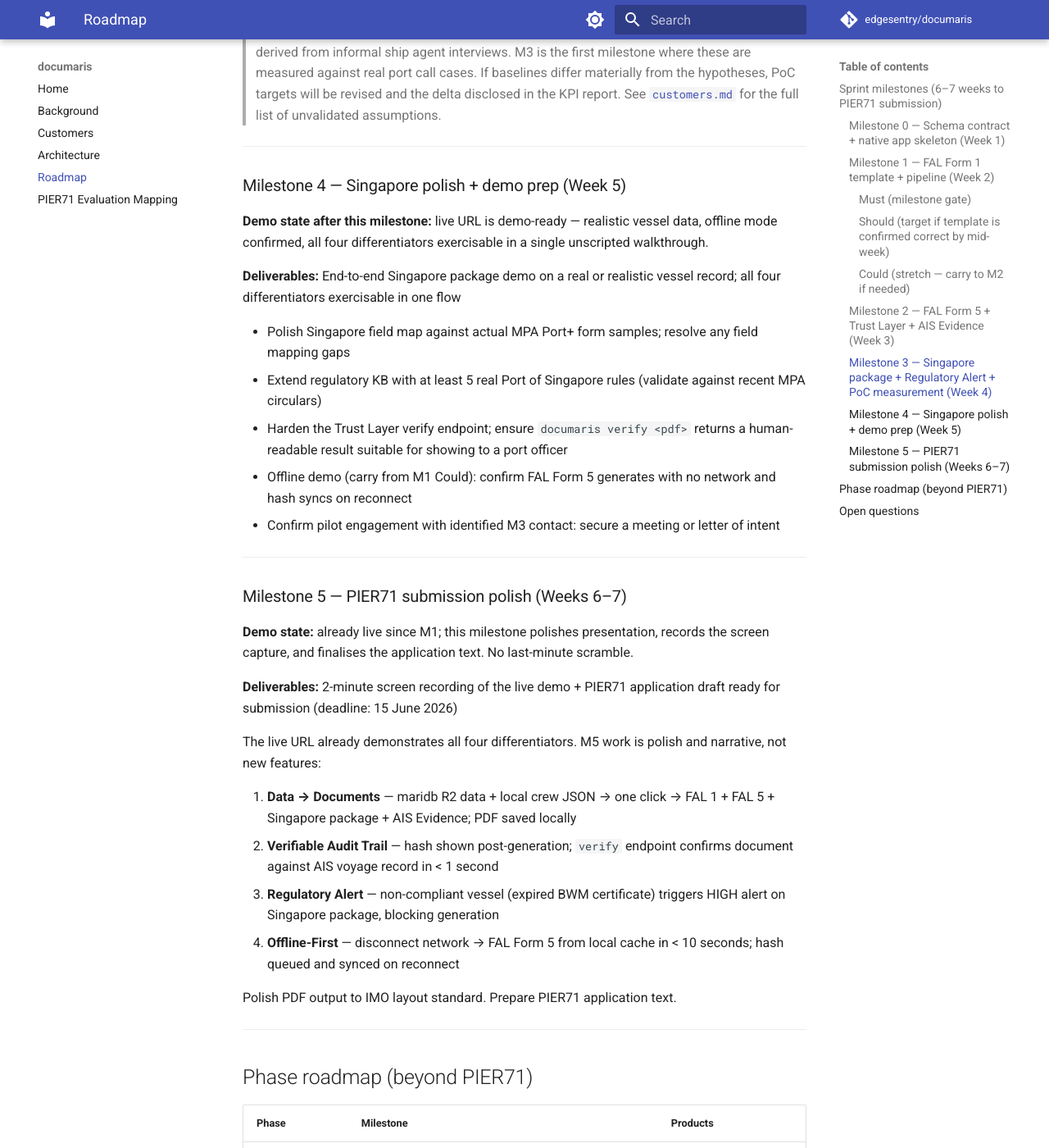
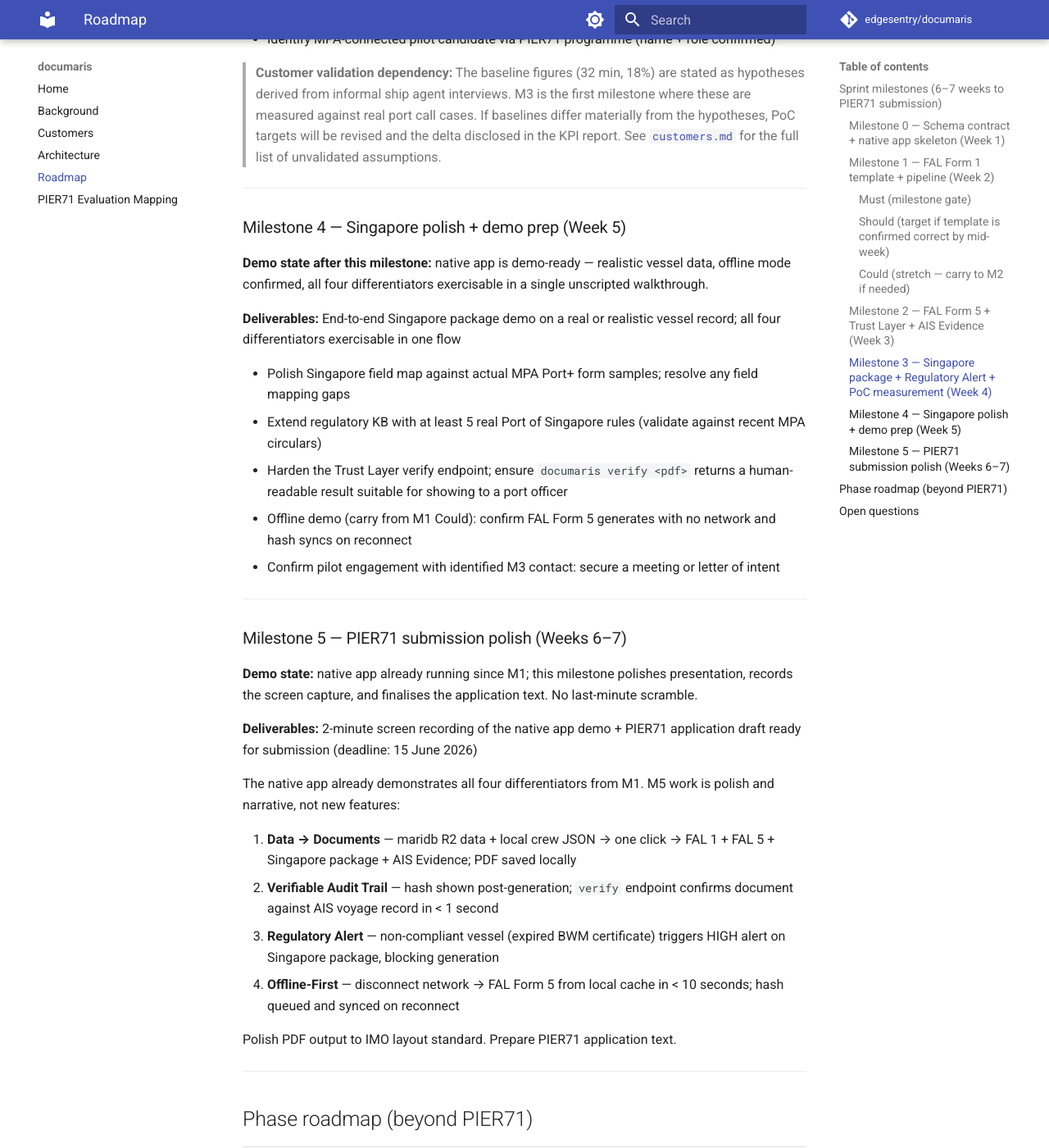
Before and after one commit to edgesentry/documaris, an MkDocs documentation site: the page built from docs/roadmap.md, in a window 1280 px wide and 1400 px high, scrolled down 2757 px. Shown: the whole window at 82% size. Built offline with MkDocs 1.6.1 and Material for MkDocs 9.7.7, drawn with Linux system fonts in a browser that asks for light colours; comment, search, counter and statistics services are not loaded; some of the changed text lies outside the part shown.

Commit message:
update roadmap: native app + R2 audit bucket; remove stale references
- All "live URL" → "native app"
- "maridb audit log entry visible" → "AuditRecord in append-only R2 audit bucket"
- M2 Trust Layer deliverable now correctly describes: DocumentAuditPayload
  → edgesentry-audit seal → AuditRecord → local log + R2 audit bucket sync

Co-Authored-By: Claude Sonnet 4.6 <noreply@anthropic.com>

```diff
--- a/docs/roadmap.md
+++ b/docs/roadmap.md
@@ -46,20 +46,20 @@
 
 ### Milestone 2 — FAL Form 5 + Trust Layer + AIS Evidence (Week 3)
 
-**Demo state after this milestone:** live URL generates a full port call package (FAL 1 + FAL 5 + AIS Evidence); each PDF displays its BLAKE3 hash; verify link confirms authenticity in < 1 second.
+**Demo state after this milestone:** native app generates a full port call package (FAL 1 + FAL 5 + AIS Evidence); each PDF displays its BLAKE3 hash; `documaris verify <pdf>` confirms authenticity in < 1 second.
 
-**Deliverables:** Port call package (FAL 1 + FAL 5 + AIS Voyage Evidence) sharing one integrity hash; `documaris verify <pdf>` CLI; maridb audit log entry visible
+**Deliverables:** Port call package (FAL 1 + FAL 5 + AIS Voyage Evidence) sharing one integrity hash; `documaris verify <pdf>` CLI; AuditRecord entry visible in append-only R2 audit bucket
 
 - FAL Form 5 field map (variable crew size)
 - Multi-document output: `documaris generate port-call-package --vessel <id>`
-- Trust Layer: `edgesentry-audit` path dep; BLAKE3 hash on PDF output; hash embedded in XMP metadata; `AuditRecord` written to maridb audit log
+- Trust Layer: `edgesentry-audit` path dep; BLAKE3 hash on PDF output; hash embedded in XMP metadata; `DocumentAuditPayload` serialised → `edgesentry-audit` seal → `AuditRecord` written to local audit log + synced to append-only R2 audit bucket
 - AIS Voyage Evidence: DuckDB query on maridb R2 AIS events → AI fill natural-language voyage summary → signed companion document appended to the package
 
 ---
 
 ### Milestone 3 — Singapore package + Regulatory Alert + PoC measurement (Week 4)
 
-**Demo state after this milestone:** live URL adds "Singapore port entry package" button; a pre-loaded non-compliant vessel triggers a visible HIGH alert that blocks the generate button. PoC KPI report published.
+**Demo state after this milestone:** native app adds "Singapore port entry package" button; a pre-loaded non-compliant vessel triggers a visible HIGH alert that blocks the generate button. PoC KPI report published.
 
 **Deliverables:** `singapore_port_entry_field_map.json` + Regulatory Alert demo on a deliberately non-compliant vessel + PoC KPI report + subscription pricing model draft
 
@@ -80,7 +80,7 @@
 
 ### Milestone 4 — Singapore polish + demo prep (Week 5)
 
-**Demo state after this milestone:** live URL is demo-ready — realistic vessel data, offline mode confirmed, all four differentiators exercisable in a single unscripted walkthrough.
+**Demo state after this milestone:** native app is demo-ready — realistic vessel data, offline mode confirmed, all four differentiators exercisable in a single unscripted walkthrough.
 
 **Deliverables:** End-to-end Singapore package demo on a real or realistic vessel record; all four differentiators exercisable in one flow
 
@@ -94,11 +94,11 @@
 
 ### Milestone 5 — PIER71 submission polish (Weeks 6–7)
 
-**Demo state:** already live since M1; this milestone polishes presentation, records the screen capture, and finalises the application text. No last-minute scramble.
+**Demo state:** native app already running since M1; this milestone polishes presentation, records the screen capture, and finalises the application text. No last-minute scramble.
 
-**Deliverables:** 2-minute screen recording of the live demo + PIER71 application draft ready for submission (deadline: 15 June 2026)
+**Deliverables:** 2-minute screen recording of the native app demo + PIER71 application draft ready for submission (deadline: 15 June 2026)
 
-The live URL already demonstrates all four differentiators. M5 work is polish and narrative, not new features:
+The native app already demonstrates all four differentiators from M1. M5 work is polish and narrative, not new features:
 
 1. **Data → Documents** — maridb R2 data + local crew JSON → one click → FAL 1 + FAL 5 + Singapore package + AIS Evidence; PDF saved locally
 2. **Verifiable Audit Trail** — hash shown post-generation; `verify` endpoint confirms document against AIS voyage record in < 1 second
```
